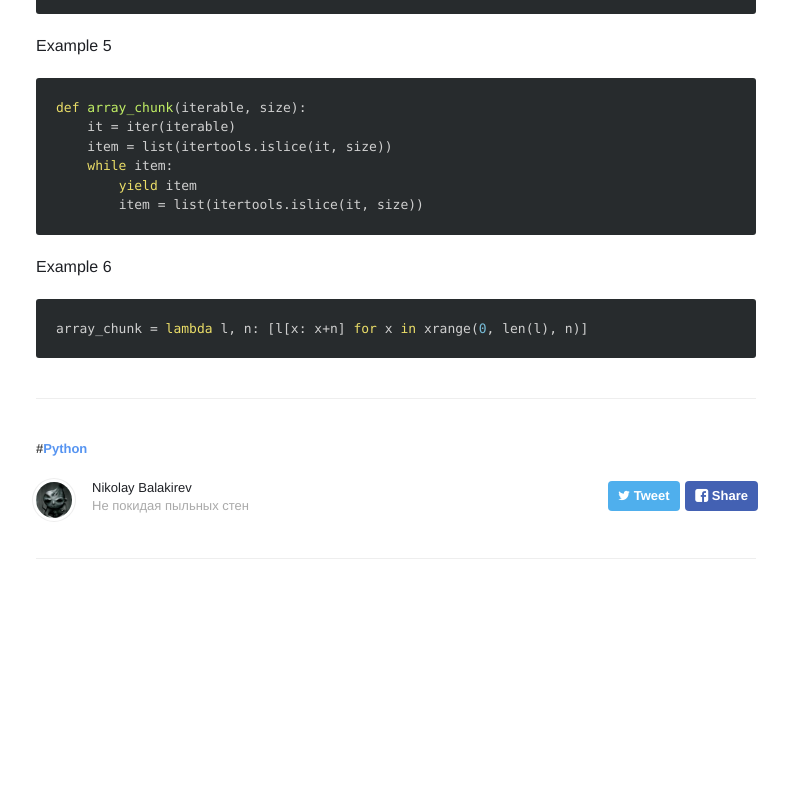
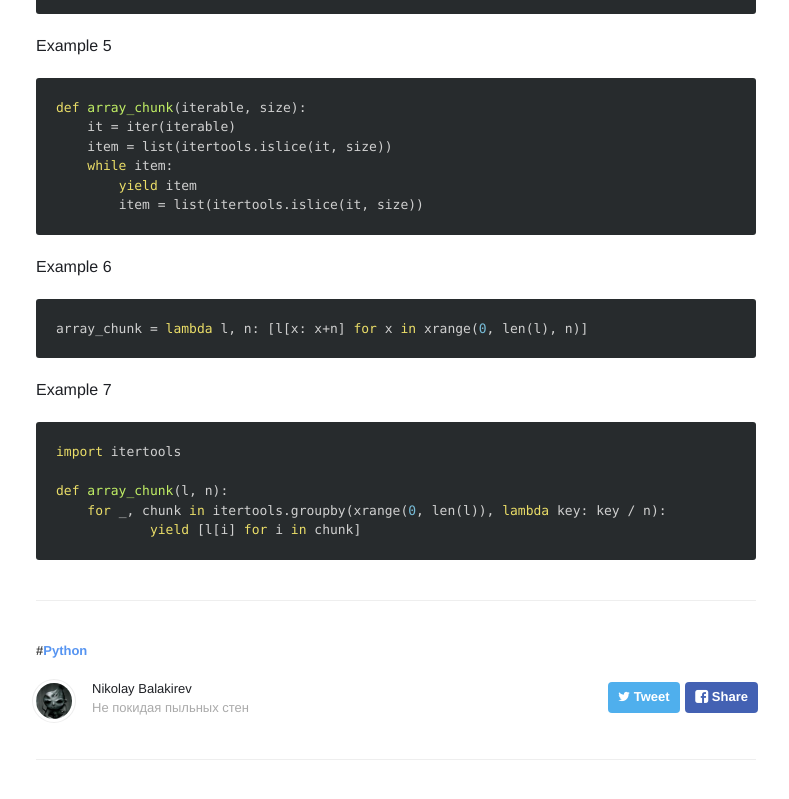
Before and after one commit to MadFaill/madfaill.github.io, a Jekyll site: the page built from _posts/2015-09-07-python-array_chunk.md, in a window 1280 px wide and 900 px high, scrolled down 1385 px. Shown: the top 799 px of the window, without its empty margins (244-1033 px from the left). Built offline with Jekyll 4.4.1, drawn with Linux system fonts in a browser that asks for light colours; nearby versions of some CDN libraries; Markdown is read by kramdown in place of the engine named in the settings; before the commit the page ends 2084 px from its top, so only the background shows below that.

Commit message:
modify article

```diff
--- a/_posts/2015-09-07-python-array_chunk.md
+++ b/_posts/2015-09-07-python-array_chunk.md
@@ -84,3 +84,15 @@ def array_chunk(iterable, size):
 {% highlight python %}
 array_chunk = lambda l, n: [l[x: x+n] for x in xrange(0, len(l), n)]
 {% endhighlight %}
+
+
+**Example 7**
+
+{% highlight python %}
+import itertools
+
+def array_chunk(l, n):
+    for _, chunk in itertools.groupby(xrange(0, len(l)), lambda key: key / n):
+            yield [l[i] for i in chunk]
+
+{% endhighlight %}
```
